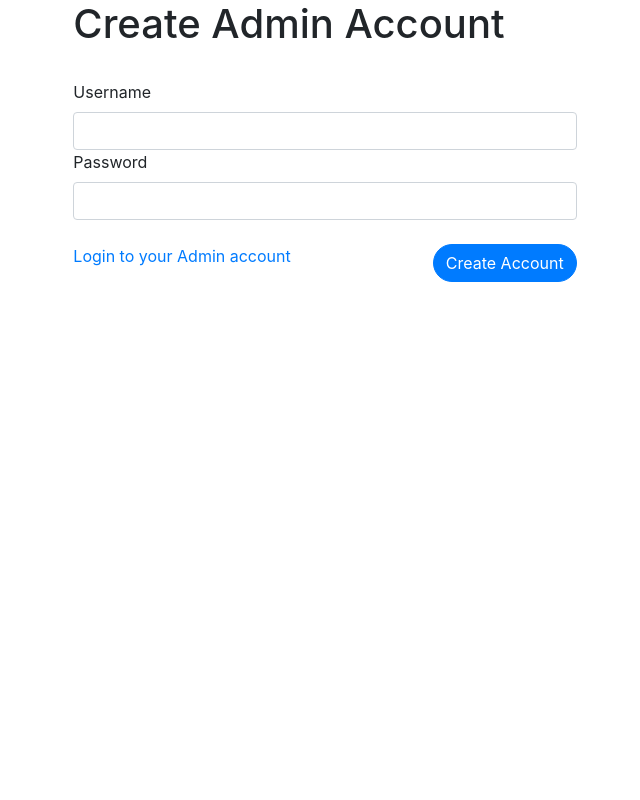
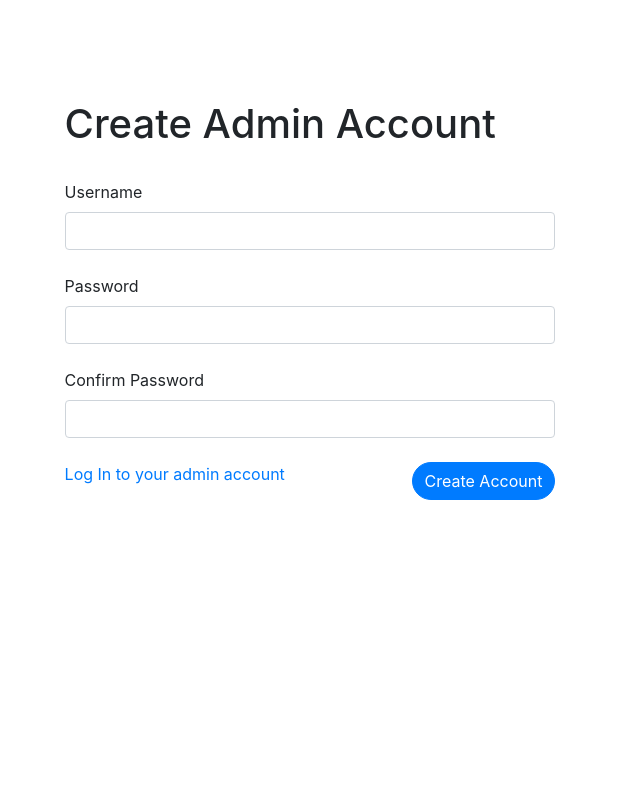
Before and after one commit to mcole22266/scienceorfiction, a Flask app: page /admin/create in a window 1280 px wide. Shown: the part 76-876 px from the top of the page, without its empty margins (315-955 px from the left). Before the commit the page ends 358 px from the top, so only its background shows below. Run offline with Flask 2, Linux system fonts and the light colour scheme; parts of the project's set-up code (start-up, migrations or seed data) failed here and were passed over; some libraries are stand-ins or nearby versions.

Commit message:
[US0026]: Admin Create page updated

```diff
--- a/scienceorfiction/app/forms.py
+++ b/scienceorfiction/app/forms.py
@@ -1,6 +1,6 @@
 from flask_wtf import FlaskForm
 from wtforms import PasswordField, StringField, SubmitField
-from wtforms.validators import InputRequired, ValidationError
+from wtforms.validators import InputRequired, ValidationError, EqualTo
 
 
 def adminAlreadyExists(form, field):
@@ -44,7 +44,13 @@ class AdminCreateForm(FlaskForm):
         adminAlreadyExists
     ])
 
-    password = PasswordField('Password')
+    password = PasswordField('Password', validators=[
+        EqualTo('passwordConfirm', message='Passwords do not match.')
+    ])
+
+    passwordConfirm = PasswordField('Confirm Password', validators=[
+        EqualTo('password', message='Passwords do not match.')
+    ])
 
     submit = SubmitField('Create Account')
 
--- a/scienceorfiction/app/templates/adminCreate.html
+++ b/scienceorfiction/app/templates/adminCreate.html
@@ -4,9 +4,8 @@
 
 {% include 'navbar-admin.html' %}
 
-{% if form.errors %}
-  {{ form.errors }}
-{% endif %}
+<div class="vh-100">
+    <div class="container-fluid row h-75 align-items-center">
 
         <div class="container form-card col-md-5">
             <h1>Create Admin Account</h1>
@@ -20,20 +19,50 @@
                 <div class="form-field">
                     {{ form.username.label }}
                     {{ form.username(class_ = "form-control") }}
+                        {% if form.username.errors %}
+                            {% for error in form.username.errors %}
+                                <div class="alert alert-warning">
+                                    {{ error }}
                                 </div>
+                            {% endfor %}
+                        {% endif %}
+                </div>
+                <br>
 
                 <div class="form-field">
                     {{ form.password.label }}
                     {{ form.password(class_ = "form-control") }}
+                        {% if form.password.errors %}
+                            {% for error in form.password.errors %}
+                                <div class="alert alert-warning">
+                                    {{ error }}
+                                </div>
+                            {% endfor %}
+                        {% endif %}
+                <br>
+
+                <div class="form-field">
+                    {{ form.passwordConfirm.label }}
+                    {{ form.passwordConfirm(class_ = "form-control") }}
+                        {% if form.passwordConfirm.errors %}
+                            {% for error in form.passwordConfirm.errors %}
+                                <div class="alert alert-warning">
+                                    {{ error }}
+                                </div>
+                            {% endfor %}
+                        {% endif %}
                 </div>
 
                 <br>
                 <div class="form-field">
-            <a href="/admin/login">Login to your Admin account</a>
+                    <a href="/admin/login">Log In to your admin account</a>
                     {{ form.submit(class_ = "btn btn-primary rounded-pill", style="float: right;") }}
                 </div>
 
             </form>
         </div>
 
+    </div>
+</div>
+
 {% endblock %}
```
Lines whose indentation alone changed are shown as unchanged.
